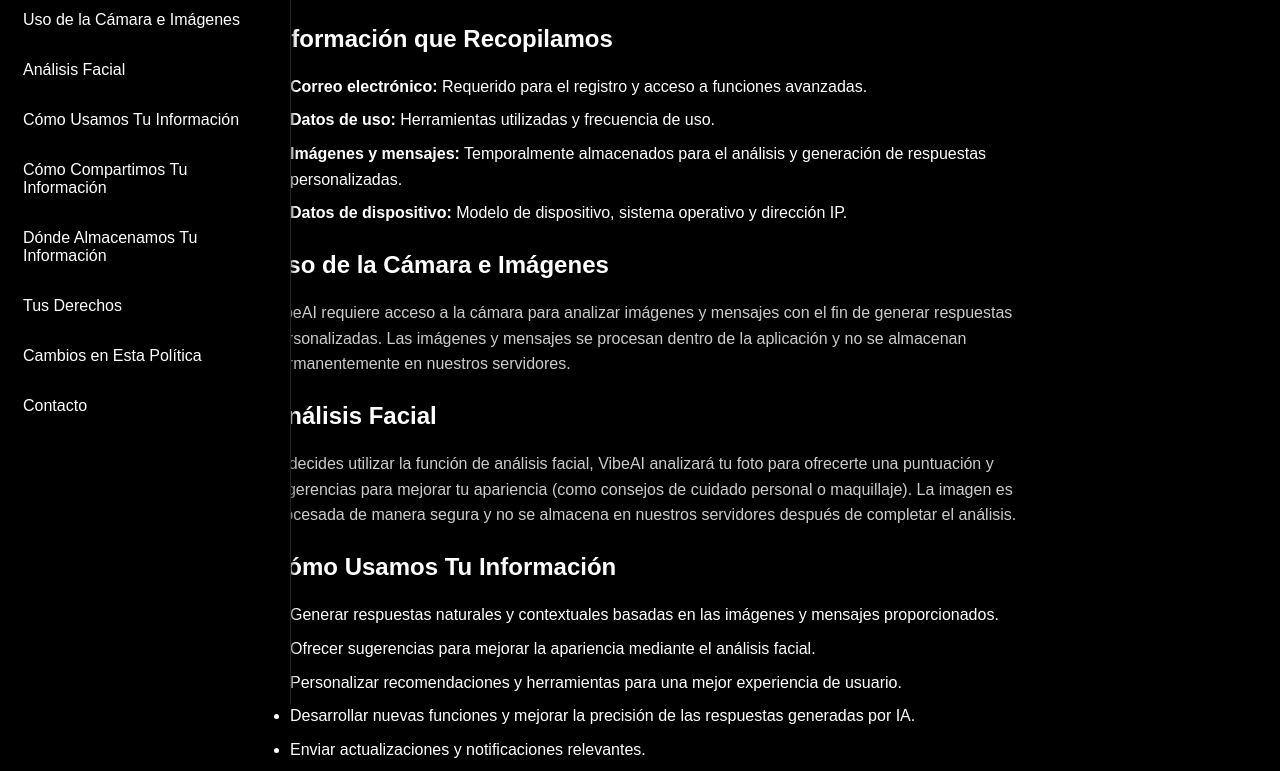
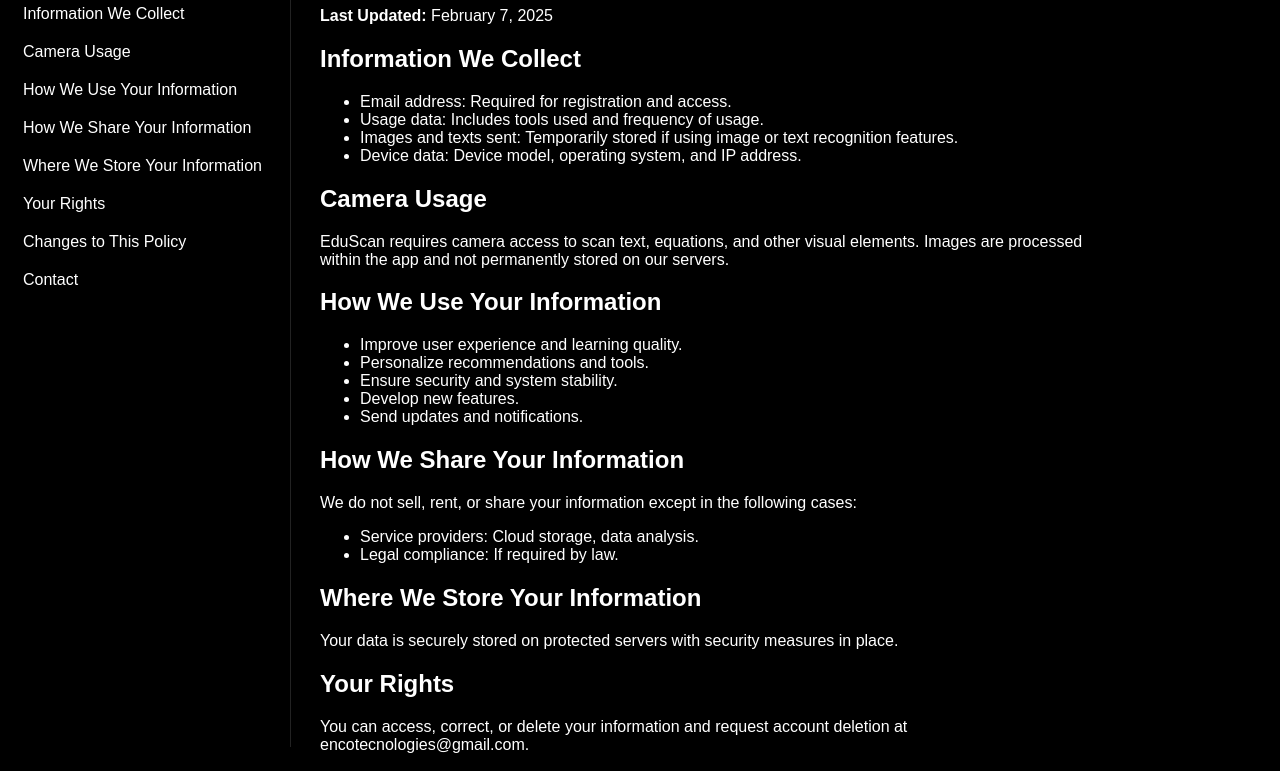
Before and after one commit to DraCod2002/policy, a plain HTML site: page index.html in a window 1280 px wide. Shown: the part 192-963 px from the top of the page. Drawn offline with Linux system fonts and the light colour scheme.

Commit message:
eduscan policy This reverts commit 7fa9f59d6f273d81c5d15f20e6d710c2ee38fe59.

```diff
--- a/index.html
+++ b/index.html
@@ -1,9 +1,9 @@
 <!DOCTYPE html>
-<html lang="es">
+<html lang="en">
 <head>
     <meta charset="UTF-8">
     <meta name="viewport" content="width=device-width, initial-scale=1.0">
-    <title>Política de Privacidad | VibeAI</title>
+    <title>Privacy Policy | EduScan</title>
     <link rel="stylesheet" href="styles.css">
 </head>
 <body>
@@ -13,95 +13,67 @@
     </nav>
     <div class="container">
         <aside class="sidebar">
-            <h2>Política de Privacidad</h2>
+            <h2>Privacy Policy</h2>
             <ul>
-                <li><a href="#info">Información que Recopilamos</a></li>
-                <li><a href="#camera">Uso de la Cámara e Imágenes</a></li>
-                <li><a href="#face-analysis">Análisis Facial</a></li>
-                <li><a href="#use">Cómo Usamos Tu Información</a></li>
-                <li><a href="#share">Cómo Compartimos Tu Información</a></li>
-                <li><a href="#storage">Dónde Almacenamos Tu Información</a></li>
-                <li><a href="#rights">Tus Derechos</a></li>
-                <li><a href="#changes">Cambios en Esta Política</a></li>
-                <li><a href="#contact">Contacto</a></li>
+                <li><a href="#info">Information We Collect</a></li>
+                <li><a href="#camera">Camera Usage</a></li>
+                <li><a href="#use">How We Use Your Information</a></li>
+                <li><a href="#share">How We Share Your Information</a></li>
+                <li><a href="#storage">Where We Store Your Information</a></li>
+                <li><a href="#rights">Your Rights</a></li>
+                <li><a href="#changes">Changes to This Policy</a></li>
+                <li><a href="#contact">Contact</a></li>
             </ul>
         </aside>
         <main class="content">
-            <h1>Política de Privacidad</h1>
-            <p><strong>Última actualización:</strong> 7 de febrero de 2025</p>
-
-            <!-- Información recopilada -->
+            <h1>Privacy Policy</h1>
+            <p><strong>Last Updated:</strong> February 7, 2025</p>
             <section id="info">
-                <h2>Información que Recopilamos</h2>
+                <h2>Information We Collect</h2>
                 <ul>
-                    <li><strong>Correo electrónico:</strong> Requerido para el registro y acceso a funciones avanzadas.</li>
-                    <li><strong>Datos de uso:</strong> Herramientas utilizadas y frecuencia de uso.</li>
-                    <li><strong>Imágenes y mensajes:</strong> Temporalmente almacenados para el análisis y generación de respuestas personalizadas.</li>
-                    <li><strong>Datos de dispositivo:</strong> Modelo de dispositivo, sistema operativo y dirección IP.</li>
+                    <li>Email address: Required for registration and access.</li>
+                    <li>Usage data: Includes tools used and frequency of usage.</li>
+                    <li>Images and texts sent: Temporarily stored if using image or text recognition features.</li>
+                    <li>Device data: Device model, operating system, and IP address.</li>
                 </ul>
             </section>
-
-            <!-- Uso de cámara e imágenes -->
             <section id="camera">
-                <h2>Uso de la Cámara e Imágenes</h2>
-                <p>VibeAI requiere acceso a la cámara para analizar imágenes y mensajes con el fin de generar respuestas personalizadas. Las imágenes y mensajes se procesan dentro de la aplicación y no se almacenan permanentemente en nuestros servidores.</p>
+                <h2>Camera Usage</h2>
+                <p>EduScan requires camera access to scan text, equations, and other visual elements. Images are processed within the app and not permanently stored on our servers.</p>
             </section>
-
-            <!-- Análisis facial -->
-            <section id="face-analysis">
-                <h2>Análisis Facial</h2>
-                <p>Si decides utilizar la función de análisis facial, VibeAI analizará tu foto para ofrecerte una puntuación y sugerencias para mejorar tu apariencia (como consejos de cuidado personal o maquillaje). La imagen es procesada de manera segura y no se almacena en nuestros servidores después de completar el análisis.</p>
-            </section>
-
-            <!-- Cómo usamos la información -->
             <section id="use">
-                <h2>Cómo Usamos Tu Información</h2>
+                <h2>How We Use Your Information</h2>
                 <ul>
-                    <li>Generar respuestas naturales y contextuales basadas en las imágenes y mensajes proporcionados.</li>
-                    <li>Ofrecer sugerencias para mejorar la apariencia mediante el análisis facial.</li>
-                    <li>Personalizar recomendaciones y herramientas para una mejor experiencia de usuario.</li>
-                    <li>Desarrollar nuevas funciones y mejorar la precisión de las respuestas generadas por IA.</li>
-                    <li>Enviar actualizaciones y notificaciones relevantes.</li>
+                    <li>Improve user experience and learning quality.</li>
+                    <li>Personalize recommendations and tools.</li>
+                    <li>Ensure security and system stability.</li>
+                    <li>Develop new features.</li>
+                    <li>Send updates and notifications.</li>
                 </ul>
             </section>
-
-            <!-- Cómo compartimos la información -->
             <section id="share">
-                <h2>Cómo Compartimos Tu Información</h2>
-                <p>No vendemos, alquilamos ni compartimos tu información excepto en los siguientes casos:</p>
+                <h2>How We Share Your Information</h2>
+                <p>We do not sell, rent, or share your information except in the following cases:</p>
                 <ul>
-                    <li><strong>Proveedores de servicios:</strong> Utilizamos servicios externos para almacenamiento en la nube y análisis de datos.</li>
-                    <li><strong>Cumplimiento legal:</strong> Si es requerido por ley o una orden judicial.</li>
+                    <li>Service providers: Cloud storage, data analysis.</li>
+                    <li>Legal compliance: If required by law.</li>
                 </ul>
             </section>
-
-            <!-- Almacenamiento de datos -->
             <section id="storage">
-                <h2>Dónde Almacenamos Tu Información</h2>
-                <p>Tu información se almacena de forma segura en servidores protegidos mediante cifrado y otras medidas de seguridad para evitar accesos no autorizados.</p>
+                <h2>Where We Store Your Information</h2>
+                <p>Your data is securely stored on protected servers with security measures in place.</p>
             </section>
-
-            <!-- Derechos -->
             <section id="rights">
-                <h2>Tus Derechos</h2>
-                <p>Tienes derecho a:</p>
-                <ul>
-                    <li>Acceder, corregir o eliminar tu información personal.</li>
-                    <li>Solicitar la eliminación de tu cuenta y datos personales enviando un correo a <strong>contacto@vibeai.com</strong>.</li>
-                    <li>Retirar el consentimiento para el uso de la cámara o el análisis facial en cualquier momento desde la configuración de la aplicación.</li>
-                </ul>
+                <h2>Your Rights</h2>
+                <p>You can access, correct, or delete your information and request account deletion at encotecnologies@gmail.com.</p>
             </section>
-
-            <!-- Cambios en la política -->
             <section id="changes">
-                <h2>Cambios en Esta Política</h2>
-                <p>Podemos actualizar esta política de privacidad periódicamente. Te notificaremos sobre cambios importantes a través de la aplicación o por correo electrónico.</p>
+                <h2>Changes to This Policy</h2>
+                <p>We may update this policy and notify you of significant changes.</p>
             </section>
-
-            <!-- Contacto -->
             <section id="contact">
-                <h2>Contacto</h2>
-                <p>Si tienes alguna pregunta sobre esta política de privacidad, contáctanos en: <strong>contacto@vibeai.com</strong></p>
+                <h2>Contact</h2>
+                <p>If you have any questions, contact us at encotecnologies@gmail.com.</p>
             </section>
         </main>
     </div>
--- a/styles.css
+++ b/styles.css
@@ -7,7 +7,6 @@ body {
     color: white;
     display: flex;
     flex-direction: column;
-    box-sizing: border-box;
 }
 
 /* Navbar */
@@ -21,7 +20,7 @@ body {
 }
 
 .logo {
-    width: 150px;
+    width: 250px;
 }
 
 /* Contenedor principal */
@@ -39,7 +38,6 @@ body {
     position: fixed;
     overflow-y: auto;
     border-right: 1px solid #222;
-    box-shadow: 2px 0 5px rgba(0, 0, 0, 0.5);
 }
 
 .sidebar ul {
@@ -48,15 +46,12 @@ body {
 }
 
 .sidebar ul li {
-    padding: 12px 0;
+    padding: 10px 0;
     border-left: 3px solid transparent;
-    transition: border-color 0.3s ease, background-color 0.3s ease;
 }
 
-.sidebar ul li.active,
-.sidebar ul li:hover {
+.sidebar ul li.active, .sidebar ul li:hover {
     border-left: 3px solid red;
-    background-color: rgba(255, 0, 0, 0.1);
 }
 
 .sidebar ul li a {
@@ -64,55 +59,15 @@ body {
     color: white;
     font-size: 16px;
     display: block;
-    transition: color 0.3s ease;
-}
-
-/* Efecto al enfocar con el teclado */
-.sidebar ul li a:focus {
-    outline: none;
-    color: red;
 }
 
 /* Contenido principal */
 .content {
-    margin-left: 250px;
+    margin-left: 300px;
     padding: 20px;
     max-width: 800px;
-    box-sizing: border-box;
-    line-height: 1.6;
 }
 
-/* Títulos */
-h1, h2 {
-    color: #fff;
-    margin-bottom: 10px;
-}
-
-/* Párrafos */
-p {
-    color: #ccc;
-    font-size: 16px;
-}
-
-/* Enlaces en el contenido */
-.content a {
-    color: red;
-    text-decoration: none;
-    transition: color 0.3s ease;
-}
-
-.content a:hover {
-    color: #ff4d4d;
-}
-
-/* Listas */
-ul {
-    padding-left: 20px;
-}
-
-li {
-    margin-bottom: 8px;
-}
 
 /* Responsive */
 @media (max-width: 768px) {
@@ -126,7 +81,6 @@ li {
         position: relative;
         border-right: none;
         border-bottom: 1px solid #222;
-        box-shadow: none;
     }
 
     .content {
@@ -134,22 +88,3 @@ li {
         padding: 15px;
     }
 }
-
-/* Animaciones */
-a, li {
-    transition: all 0.3s ease;
-}
-
-/* Scroll personalizado */
-.sidebar::-webkit-scrollbar {
-    width: 6px;
-}
-
-.sidebar::-webkit-scrollbar-thumb {
-    background-color: red;
-    border-radius: 10px;
-}
-
-.sidebar::-webkit-scrollbar-track {
-    background-color: #111;
-}
```
Also changed, not shown: logo.png.
